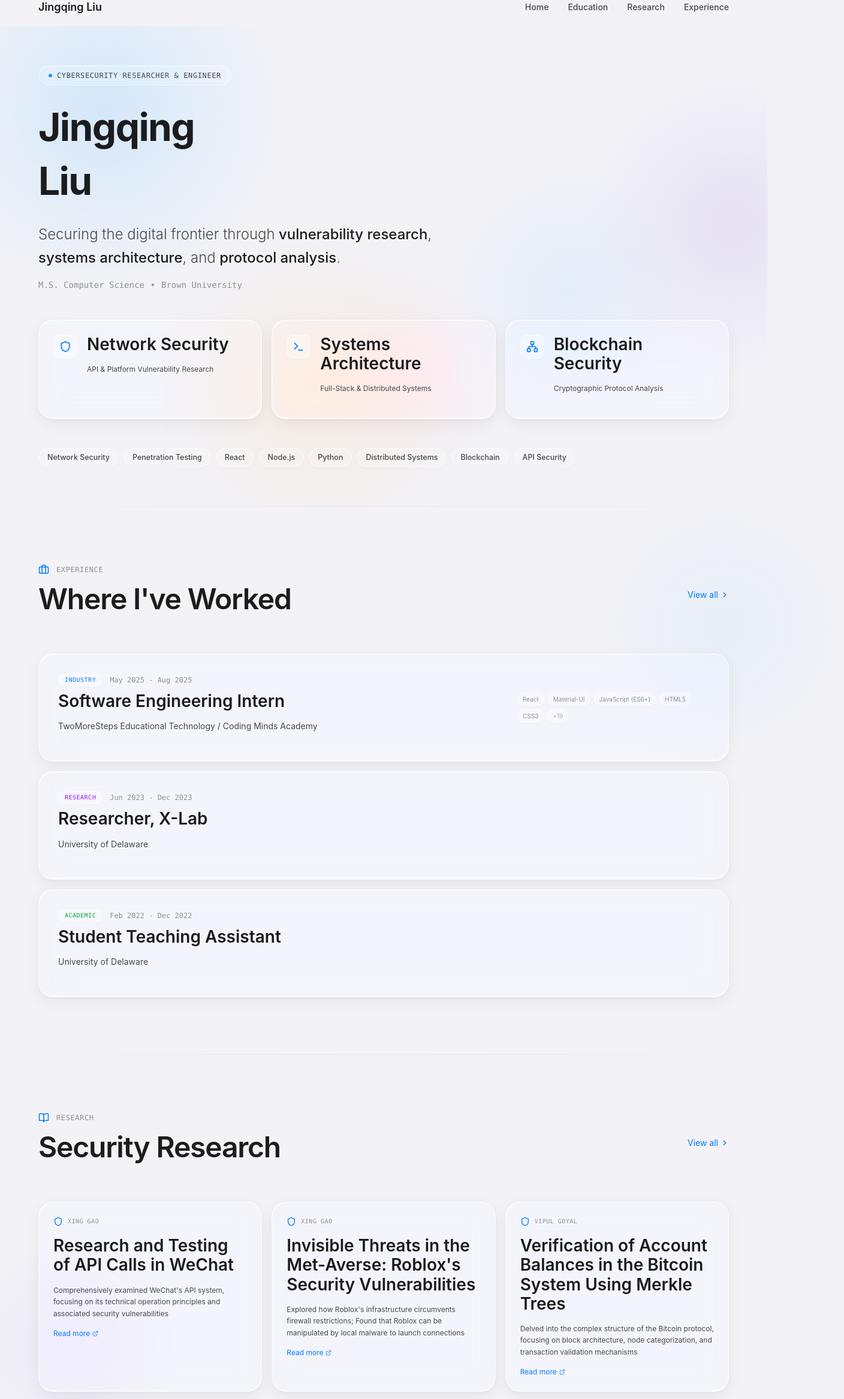
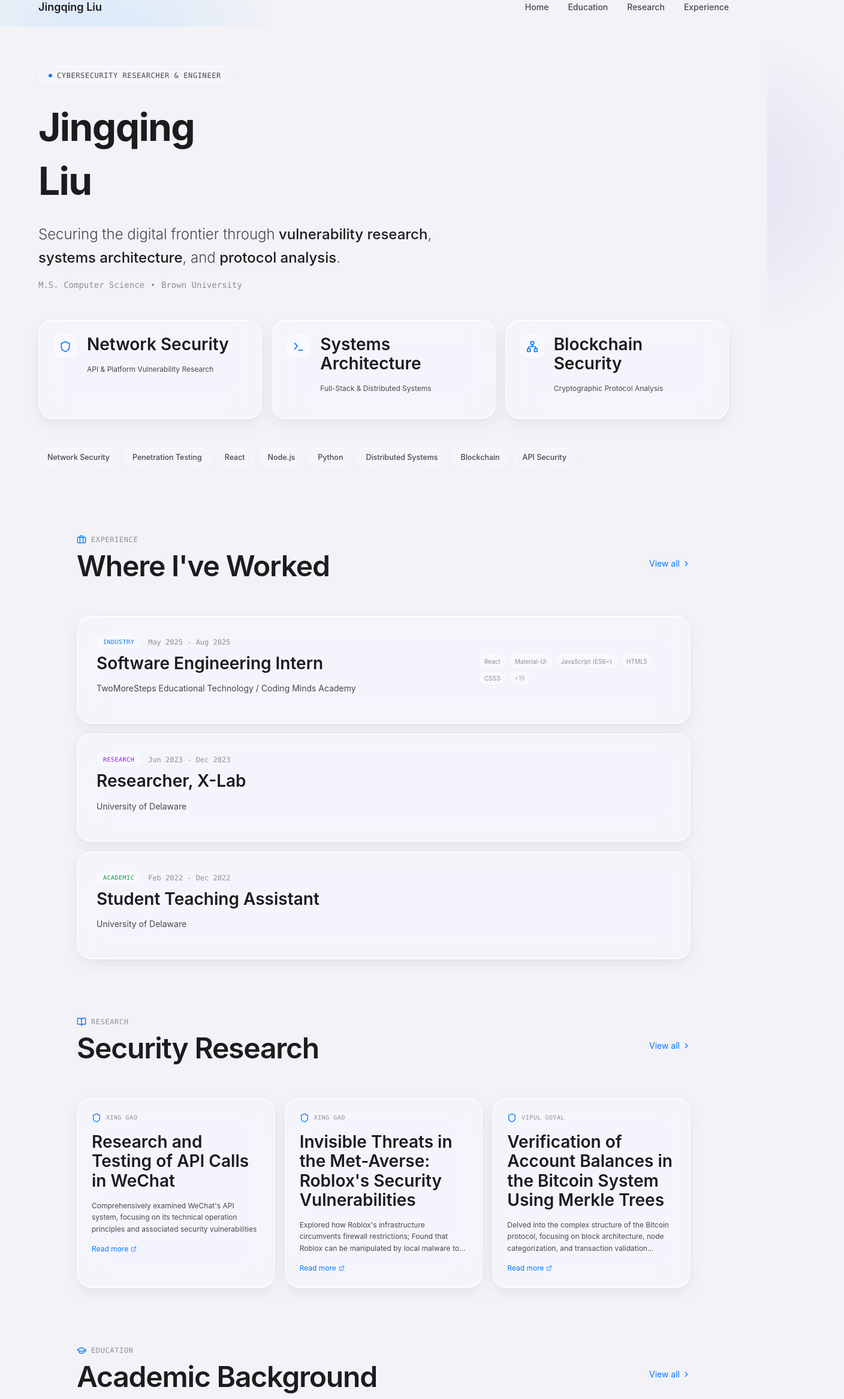
Before and after one commit to Jingqing-Liu/jingqing-liu.github.io, a Next.js app: page / in a window 1280 px wide. Shown: the part 20-2353 px from the top of the page at 60% size, 1408 px wide, since content can reach past the window. Built offline with nearby package versions, Linux system fonts and the light colour scheme.

Commit message:
update home page with unified background and section headers

```diff
--- a/src/app/home/components/ContactSection.tsx
+++ b/src/app/home/components/ContactSection.tsx
@@ -13,12 +13,8 @@ const ContactSection = () => {
   ];
 
   return (
-    <section className="py-24 relative">
-      <div className="absolute inset-0 pointer-events-none">
-        <div className="absolute top-[20%] right-[5%] w-[300px] h-[300px] rounded-full opacity-15"
-          style={{ background: 'radial-gradient(circle, #ffd6a5 0%, transparent 70%)' }} />
-      </div>
-      <div className="container mx-auto px-6 md:px-8 relative z-10">
+    <section className="py-12 relative">
+      <div className="container mx-auto px-6 md:px-8">
         <div className="max-w-4xl mx-auto">
           <motion.div
             initial={{ opacity: 0, y: 20 }}
--- a/src/app/home/components/EducationSummary.tsx
+++ b/src/app/home/components/EducationSummary.tsx
@@ -2,35 +2,31 @@
 
 import React from 'react';
 import { motion } from 'framer-motion';
-import { GraduationCap } from 'lucide-react';
+import { GraduationCap, ChevronRight } from 'lucide-react';
+import Link from 'next/link';
 import { educationData } from '../../../data';
 
 const EducationSummary = () => {
   const [graduate, undergraduate] = educationData;
 
   return (
-    <section className="py-24 relative">
-      <div className="absolute inset-0 pointer-events-none">
-        <div className="absolute top-[30%] left-[-5%] w-[350px] h-[350px] rounded-full opacity-12"
-          style={{ background: 'radial-gradient(circle, #a8d8ff 0%, transparent 70%)' }} />
-      </div>
-      <div className="container mx-auto px-6 md:px-8 relative z-10">
+    <section className="py-12 relative">
+      <div className="container mx-auto px-6 md:px-8">
         <div className="max-w-5xl mx-auto">
-          <motion.div
-            initial={{ opacity: 0, y: 20 }}
-            whileInView={{ opacity: 1, y: 0 }}
-            viewport={{ once: true }}
-            transition={{ duration: 0.6 }}
-            className="text-center mb-12"
-          >
-            <div className="flex items-center justify-center gap-3 mb-3">
-              <GraduationCap size={18} className="text-[#007aff]" />
-              <span className="text-xs font-mono tracking-wider uppercase text-[#8e8e93]">Education</span>
+          <div className="flex items-center justify-between mb-10">
+            <div>
+              <div className="flex items-center gap-2 mb-2">
+                <GraduationCap size={16} className="text-[#007aff]" />
+                <span className="text-xs font-mono tracking-wider uppercase text-[#8e8e93]">Education</span>
+              </div>
+              <h2 className="text-2xl md:text-3xl font-bold text-[#1c1c1e] tracking-tight">
+                Academic Background
+              </h2>
             </div>
-            <h2 className="text-3xl md:text-4xl font-bold text-[#1c1c1e] tracking-tight mb-0">
-              Academic Background
-            </h2>
-          </motion.div>
+            <Link href="/education" className="hidden md:flex items-center gap-1 text-sm text-[#8e8e93] hover:text-[#007aff] transition-colors no-underline">
+              View all <ChevronRight size={14} />
+            </Link>
+          </div>
 
           <div className="grid grid-cols-1 md:grid-cols-2 gap-6">
             <motion.div
--- a/src/app/home/components/HeroSection.tsx
+++ b/src/app/home/components/HeroSection.tsx
@@ -13,31 +13,7 @@ const highlights = [
 
 const HeroSection = () => {
   return (
-    <section className="relative min-h-screen flex items-center overflow-hidden" style={{ background: '#f2f2f7' }}>
-      {/* Gradient mesh background - gives the glass something to refract */}
-      <div className="absolute inset-0 pointer-events-none">
-        {/* Soft color orbs */}
-        <div
-          className="absolute top-[-20%] left-[-10%] w-[600px] h-[600px] rounded-full opacity-40"
-          style={{ background: 'radial-gradient(circle, #a8d8ff 0%, transparent 70%)' }}
-        />
-        <div
-          className="absolute top-[10%] right-[-15%] w-[500px] h-[500px] rounded-full opacity-30"
-          style={{ background: 'radial-gradient(circle, #c7b8ea 0%, transparent 70%)' }}
-        />
-        <div
-          className="absolute bottom-[-10%] left-[20%] w-[550px] h-[550px] rounded-full opacity-25"
-          style={{ background: 'radial-gradient(circle, #ffd6a5 0%, transparent 70%)' }}
-        />
-        <div
-          className="absolute bottom-[20%] right-[10%] w-[400px] h-[400px] rounded-full opacity-20"
-          style={{ background: 'radial-gradient(circle, #a5d6ff 0%, transparent 70%)' }}
-        />
-        <div
-          className="absolute top-[50%] left-[40%] w-[350px] h-[350px] rounded-full opacity-15"
-          style={{ background: 'radial-gradient(circle, #ffc0cb 0%, transparent 70%)' }}
-        />
-      </div>
+    <section className="relative min-h-screen flex items-center overflow-hidden">
 
       {/* Content */}
       <div className="relative z-10 container mx-auto px-6 md:px-8 py-20">
--- a/src/app/home/components/QuickLinks.tsx
+++ b/src/app/home/components/QuickLinks.tsx
@@ -15,7 +15,7 @@ const QuickLinks = () => {
   const quickLinkItems = navItems.filter(item => item.href !== '/');
 
   return (
-    <section className="py-24">
+    <section className="py-12">
       <div className="container mx-auto px-6 md:px-8">
         <div className="max-w-6xl mx-auto">
           <motion.div
--- a/src/app/page.tsx
+++ b/src/app/page.tsx
@@ -3,9 +3,7 @@
 import React, { useRef } from 'react';
 import { motion, useInView } from 'framer-motion';
 import HeroSection from './home/components/HeroSection';
-import ContactSection from './home/components/ContactSection';
 import EducationSummary from './home/components/EducationSummary';
-import QuickLinks from './home/components/QuickLinks';
 import { researchProjects } from '../data/research';
 import { experienceData } from '../data/experience';
 import { Shield, ExternalLink, ChevronRight, Briefcase, BookOpen } from 'lucide-react';
@@ -38,21 +36,16 @@ const ExperienceHighlights = () => {
   const topExperiences = experienceData.slice(0, 3);
 
   return (
-    <section className="py-24 relative">
-      {/* Subtle background gradient */}
-      <div className="absolute inset-0 pointer-events-none">
-        <div className="absolute top-0 right-[-10%] w-[400px] h-[400px] rounded-full opacity-15"
-          style={{ background: 'radial-gradient(circle, #a8d8ff 0%, transparent 70%)' }} />
-      </div>
-      <div className="container mx-auto px-6 md:px-8 relative z-10">
-        <div className="max-w-6xl mx-auto">
-          <div className="flex items-center justify-between mb-12">
+    <section className="py-12 relative">
+      <div className="container mx-auto px-6 md:px-8">
+        <div className="max-w-5xl mx-auto">
+          <div className="flex items-center justify-between mb-10">
             <div>
-              <div className="flex items-center gap-3 mb-3">
-                <Briefcase size={18} className="text-[#007aff]" />
+              <div className="flex items-center gap-2 mb-2">
+                <Briefcase size={16} className="text-[#007aff]" />
                 <span className="text-xs font-mono tracking-wider uppercase text-[#8e8e93]">Experience</span>
               </div>
-              <h2 className="text-3xl md:text-4xl font-bold text-[#1c1c1e] tracking-tight mb-0">
+              <h2 className="text-2xl md:text-3xl font-bold text-[#1c1c1e] tracking-tight">
                 Where I&apos;ve Worked
               </h2>
             </div>
@@ -119,20 +112,16 @@ const ResearchHighlights = () => {
   const topResearch = researchProjects.slice(0, 3);
 
   return (
-    <section className="py-24 relative">
-      <div className="absolute inset-0 pointer-events-none">
-        <div className="absolute bottom-0 left-[-5%] w-[350px] h-[350px] rounded-full opacity-15"
-          style={{ background: 'radial-gradient(circle, #c7b8ea 0%, transparent 70%)' }} />
-      </div>
-      <div className="container mx-auto px-6 md:px-8 relative z-10">
-        <div className="max-w-6xl mx-auto">
-          <div className="flex items-center justify-between mb-12">
+    <section className="py-12 relative">
+      <div className="container mx-auto px-6 md:px-8">
+        <div className="max-w-5xl mx-auto">
+          <div className="flex items-center justify-between mb-10">
             <div>
-              <div className="flex items-center gap-3 mb-3">
-                <BookOpen size={18} className="text-[#007aff]" />
+              <div className="flex items-center gap-2 mb-2">
+                <BookOpen size={16} className="text-[#007aff]" />
                 <span className="text-xs font-mono tracking-wider uppercase text-[#8e8e93]">Research</span>
               </div>
-              <h2 className="text-3xl md:text-4xl font-bold text-[#1c1c1e] tracking-tight mb-0">
+              <h2 className="text-2xl md:text-3xl font-bold text-[#1c1c1e] tracking-tight">
                 Security Research
               </h2>
             </div>
@@ -186,16 +175,24 @@ const ResearchHighlights = () => {
 export default function HomePage() {
   return (
     <div className="min-h-screen relative" style={{ background: '#f2f2f7' }}>
+      {/* Shared background gradient orbs – same as Hero */}
+      <div className="fixed inset-0 -z-10 pointer-events-none">
+        <div className="absolute top-[-20%] left-[-10%] w-[600px] h-[600px] rounded-full opacity-40"
+          style={{ background: 'radial-gradient(circle, #a8d8ff 0%, transparent 70%)' }} />
+        <div className="absolute top-[10%] right-[-15%] w-[500px] h-[500px] rounded-full opacity-30"
+          style={{ background: 'radial-gradient(circle, #c7b8ea 0%, transparent 70%)' }} />
+        <div className="absolute bottom-[-10%] left-[20%] w-[550px] h-[550px] rounded-full opacity-25"
+          style={{ background: 'radial-gradient(circle, #ffd6a5 0%, transparent 70%)' }} />
+        <div className="absolute bottom-[20%] right-[10%] w-[400px] h-[400px] rounded-full opacity-20"
+          style={{ background: 'radial-gradient(circle, #a5d6ff 0%, transparent 70%)' }} />
+        <div className="absolute top-[50%] left-[40%] w-[350px] h-[350px] rounded-full opacity-15"
+          style={{ background: 'radial-gradient(circle, #ffc0cb 0%, transparent 70%)' }} />
+      </div>
+
       <HeroSection />
-      <div className="section-divider" />
       <AnimatedSection><ExperienceHighlights /></AnimatedSection>
-      <div className="section-divider" />
       <AnimatedSection><ResearchHighlights /></AnimatedSection>
-      <div className="section-divider" />
       <AnimatedSection><EducationSummary /></AnimatedSection>
-      <div className="section-divider" />
-      <AnimatedSection><ContactSection /></AnimatedSection>
-      <AnimatedSection><QuickLinks /></AnimatedSection>
     </div>
   );
 }
```
